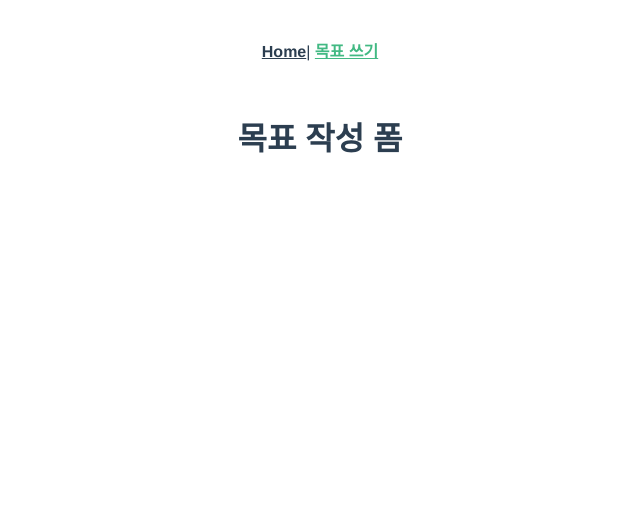
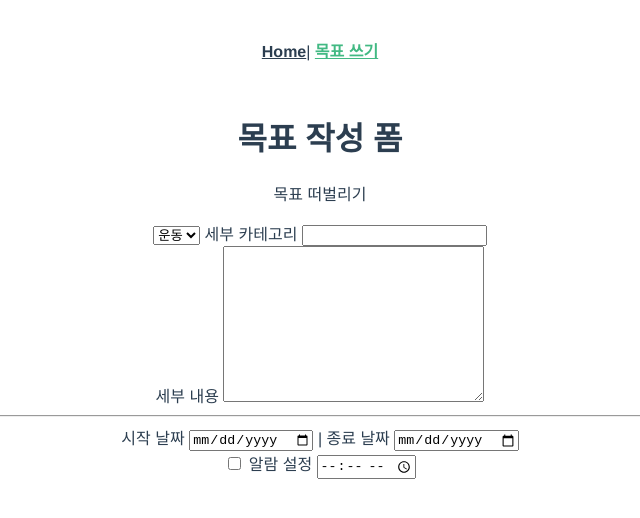
Before and after one commit to openprime15/new-professeffectV1.0, a Vue app: page /write_goal in a window 1280 px wide. Shown: the top 518 px of the page, without its empty margins (320-960 px from the left). Built offline with nearby package versions, Linux system fonts and the light colour scheme.

Commit message:
목표작성 form

```diff
--- a/src/views/WriteGoal.vue
+++ b/src/views/WriteGoal.vue
@@ -1,9 +1,29 @@
 <template>
   <div class="writepage">
-    <!-- 민철이가 하는 부분 ㅎㅎ -->
-    <!-- 목표 작성 폼 작성 -->
     <!-- 목표 페이스북 또는 카카오톡 공유 페이지 -->
     <h1>목표 작성 폼</h1>
+    <p>목표 떠벌리기</p>
+    <select name id>
+      카테고리
+      <option value>운동</option>
+      <option value>어학</option>
+      <option value>미술</option>
+      <option value>음악</option>
+      <option value>공부</option>
+      <option value>금기</option>
+    </select>
+    세부 카테고리
+    <input type="text" />
+    <br />세부 내용
+    <textarea name id cols="30" rows="10"></textarea>
+    <hr />시작 날짜
+    <input type="date" id="start-date" /> |
+    종료 날짜
+    <input type="date" id="end-date" />
+    <br />
+    <input type="checkbox" />
+    알람 설정
+    <input type="time" />
   </div>
 </template>
 
```
